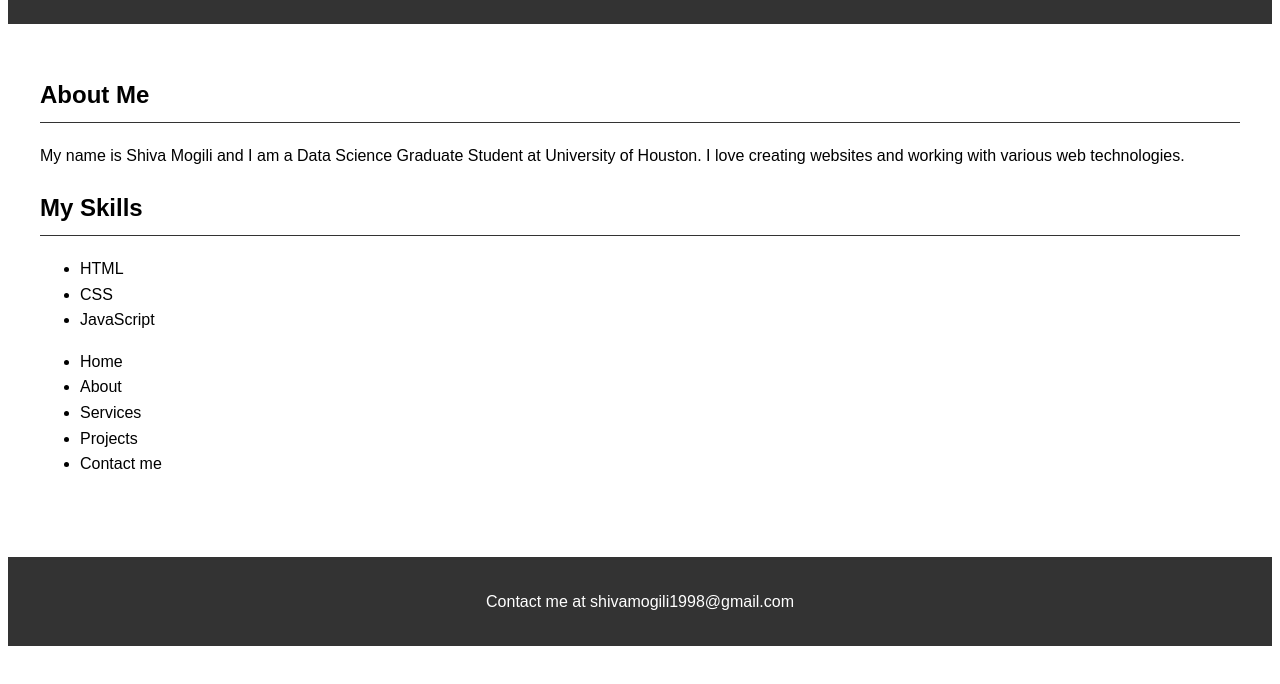
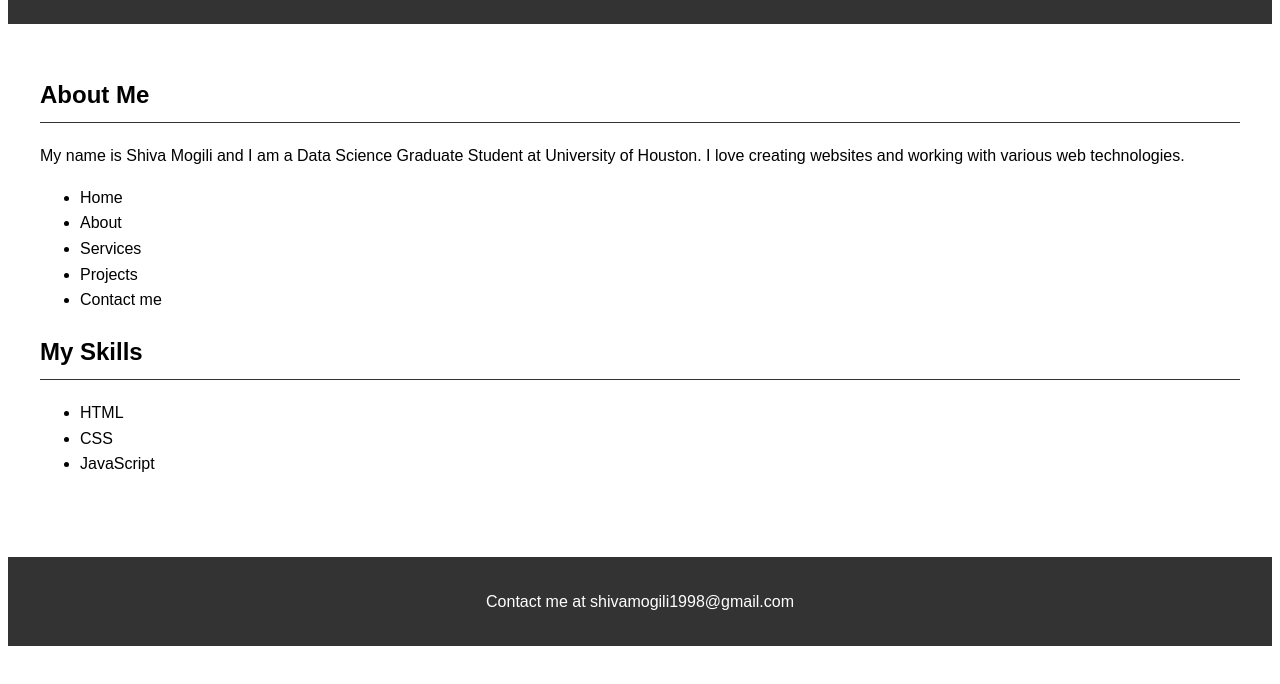
Before and after one commit to shivareddy0117/test, a plain HTML site: page index.html in a window 1280 px wide. Shown: the part 110-794 px from the top of the page. Drawn offline with Linux system fonts and the light colour scheme.

Commit message:
Update index.html

```diff
--- a/index.html
+++ b/index.html
@@ -15,6 +15,15 @@
             <h2>About Me</h2>
             <p>My name is Shiva Mogili and I am a Data Science Graduate Student at University of Houston. I love creating websites and working with various web technologies.</p>
         </section>
+         <div class="center">
+                    <ul>
+                        <li>Home</li>
+                        <li>About</li>
+                        <li>Services</li>
+                        <li>Projects</li>
+                        <li>Contact me</li>
+                    </ul>
+           </div>
         <section>
             <h2>My Skills</h2>
             <ul>
@@ -23,15 +32,7 @@
                 <li>JavaScript</li>
                 <!-- Add more skills as needed -->
             </ul>
-            <div class="right">
-                    <ul>
-                        <li>Home</li>
-                        <li>About</li>
-                        <li>Services</li>
-                        <li>Projects</li>
-                        <li>Contact me</li>
-                    </ul>
-                </div>
+
         </section>
     </main>
     <footer>
```
